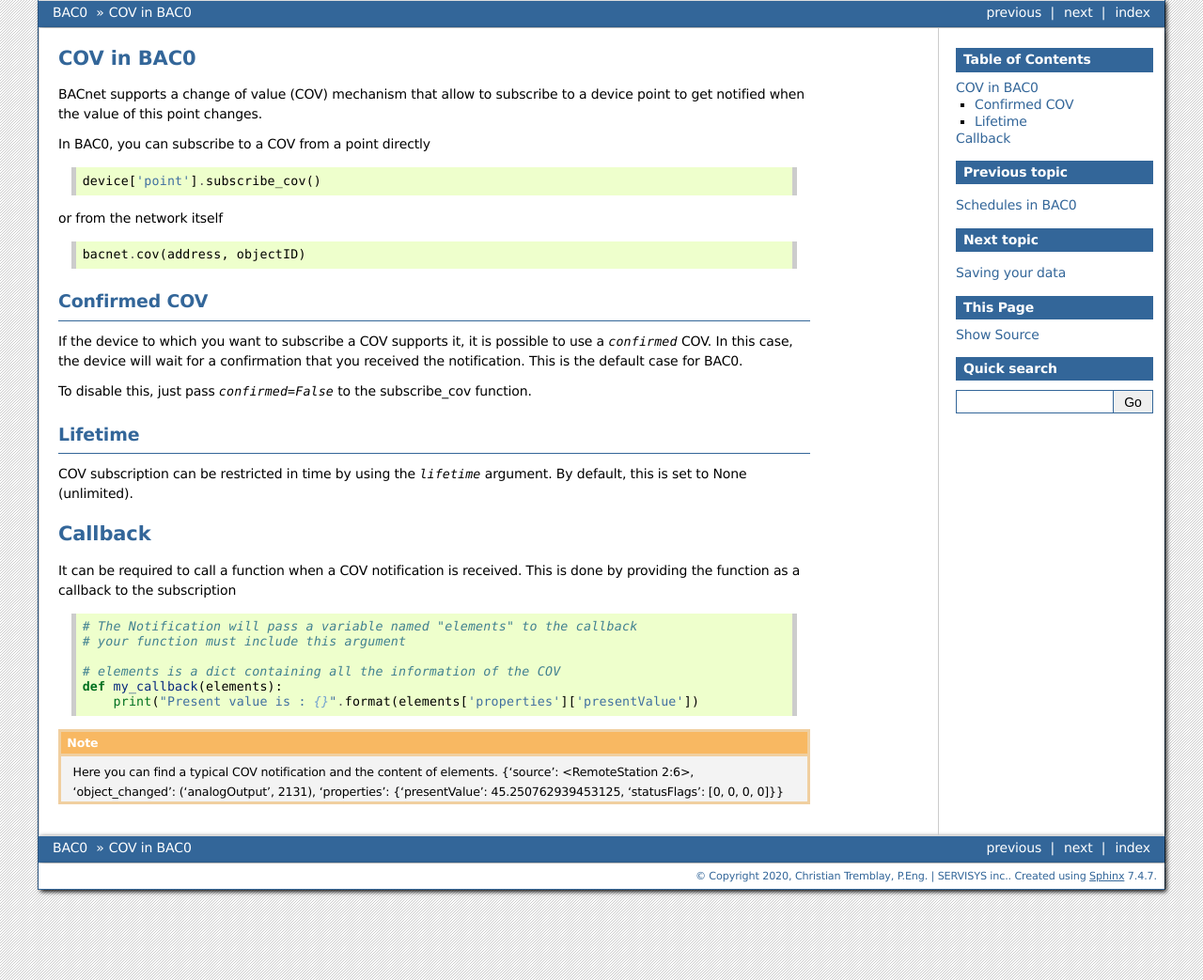
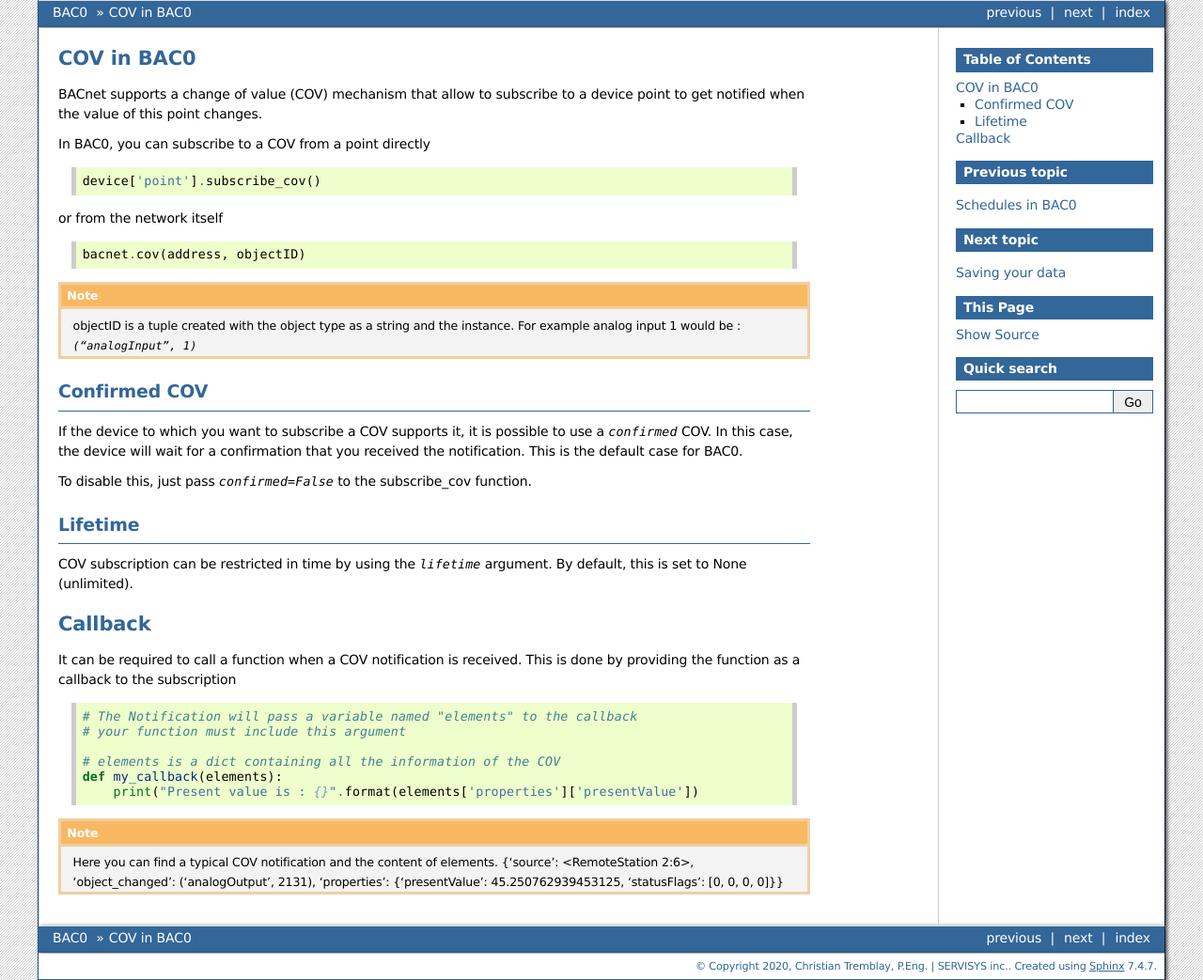
Before and after one commit to ChristianTremblay/BAC0, a Sphinx documentation site: the page built from doc/source/cov.rst, in a window 1280 px wide. Shown: the whole page at 94% size. Built offline with Sphinx 7.4.7, drawn with Linux system fonts in a browser that asks for light colours; the version number could not be read and is left out.

Commit message:
Details on objectID for cov

```diff
--- a/doc/source/cov.rst
+++ b/doc/source/cov.rst
@@ -12,6 +12,9 @@ or from the network itself ::
 
     bacnet.cov(address, objectID)
 
+.. note::
+    objectID is a tuple created with the object type as a string and the instance. For example
+    analog input 1 would be : `("analogInput", 1)`
 
 Confirmed COV
 --------------
```
